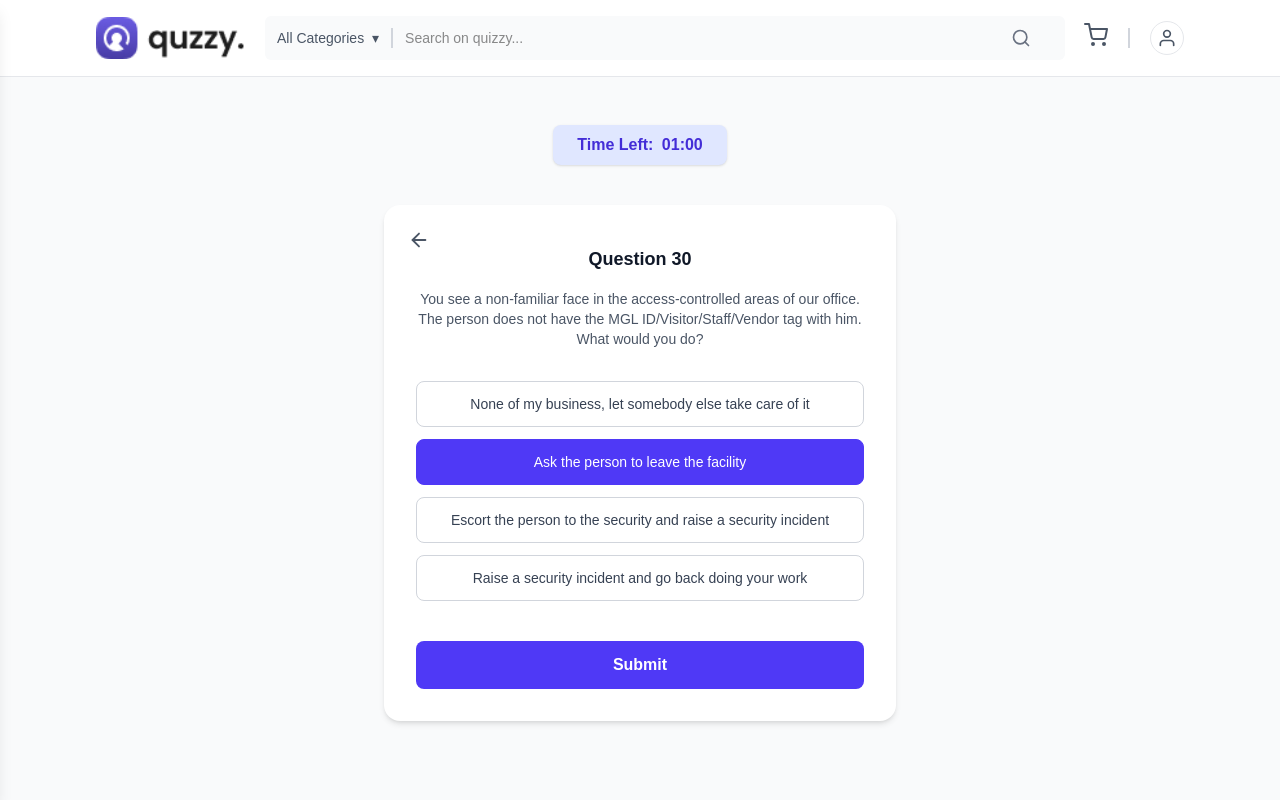
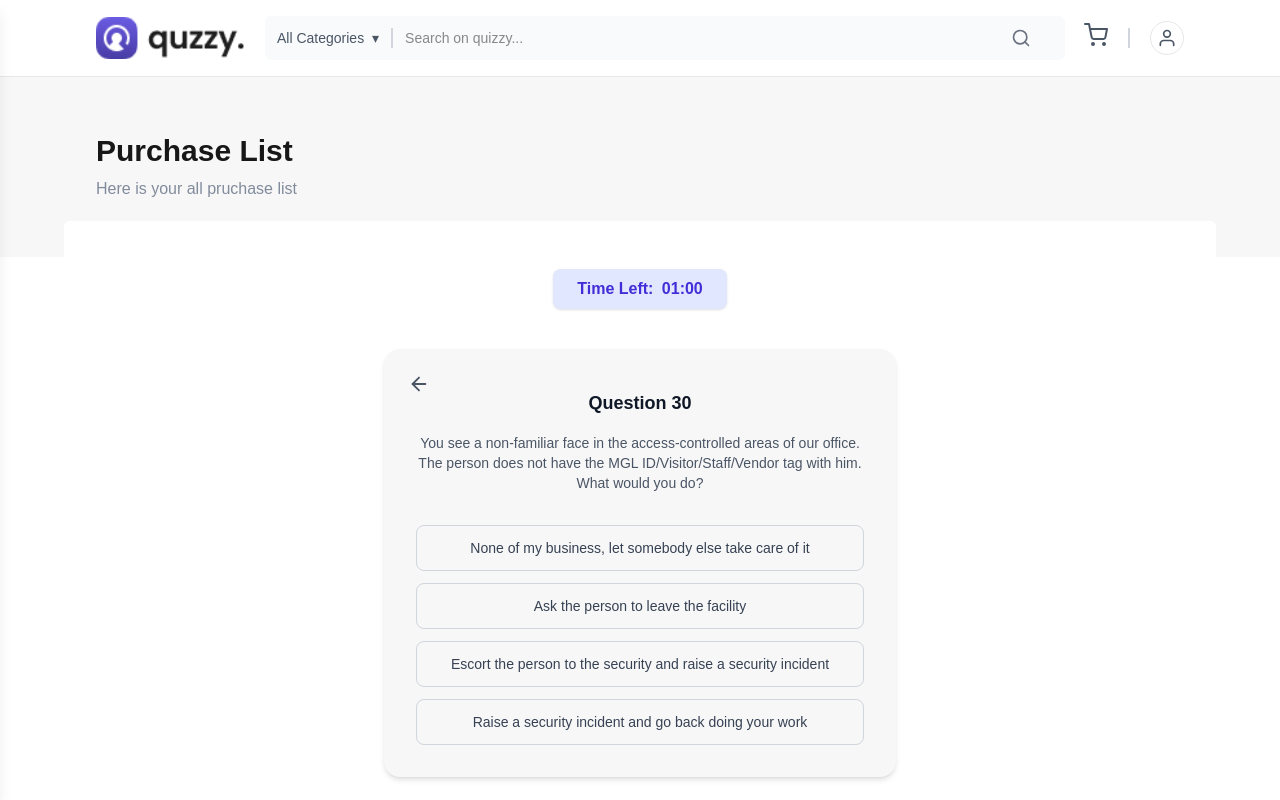
Before and after one commit to LabsTechno-128/thinkhive-frontend, a Next.js app: page /question-ans in a window 1280 px wide. Shown: the top 800 px of the page. Built offline with nearby package versions, Linux system fonts and the light colour scheme.

Commit message:
question ans page

```diff
--- a/src/app/question-ans/page.jsx
+++ /dev/null
@@ -1,80 +0,0 @@
-"use client";
-
-import { useEffect, useState } from "react";
-import { FiArrowLeft } from "react-icons/fi";
-
-export default function QuizQuestion() {
-  const [timeLeft, setTimeLeft] = useState(65); // seconds
-  const [selected, setSelected] = useState<number | null>(1);
-
-  useEffect(() => {
-    const timer = setInterval(() => {
-      setTimeLeft((prev) => (prev > 0 ? prev - 1 : 0));
-    }, 1000);
-
-    return () => clearInterval(timer);
-  }, []);
-
-  const formatTime = (seconds: number) => {
-    const m = Math.floor(seconds / 60);
-    const s = seconds % 60;
-    return `${String(m).padStart(2, "0")}:${String(s).padStart(2, "0")}`;
-  };
-
-  const answers = [
-    "None of my business, let somebody else take care of it",
-    "Ask the person to leave the facility",
-    "Escort the person to the security and raise a security incident",
-    "Raise a security incident and go back doing your work",
-  ];
-
-  return (
-    <div className="flex flex-col items-center min-h-screen bg-gray-50 py-12 px-4">
-      {/* Timer */}
-      <div className="bg-indigo-100 text-indigo-700 font-semibold px-6 py-2 rounded-lg mb-10 shadow-sm">
-        Time Left: <span className="ml-1">{formatTime(timeLeft)}</span>
-      </div>
-
-      {/* Quiz Box */}
-      <div className="bg-white rounded-2xl shadow-md w-full max-w-lg p-8 relative">
-        {/* Back Button */}
-        <button className="absolute top-6 left-6 text-gray-600 hover:text-indigo-600">
-          <FiArrowLeft size={22} />
-        </button>
-
-        {/* Question */}
-        <h2 className="text-center text-lg font-semibold text-gray-900 mb-4 mt-2">
-          Question 30
-        </h2>
-
-        <p className="text-gray-600 text-sm text-center mb-8">
-          You see a non-familiar face in the access-controlled areas of our
-          office. The person does not have the MGL ID/Visitor/Staff/Vendor tag
-          with him. What would you do?
-        </p>
-
-        {/* Answer Options */}
-        <div className="flex flex-col gap-3">
-          {answers.map((ans, i) => (
-            <button
-              key={i}
-              onClick={() => setSelected(i)}
-              className={`w-full border rounded-lg py-3 px-4 text-sm transition-all duration-200 ${
-                selected === i
-                  ? "bg-indigo-600 text-white border-indigo-600"
-                  : "border-gray-300 text-gray-700 hover:border-indigo-400"
-              }`}
-            >
-              {ans}
-            </button>
-          ))}
-        </div>
-
-        {/* Submit Button */}
-        <button className="mt-10 w-full bg-indigo-600 hover:bg-indigo-700 text-white font-semibold py-3 rounded-lg transition-all duration-200">
-          Submit
-        </button>
-      </div>
-    </div>
-  );
-}
--- /dev/null
+++ b/src/app/question-ans/page.tsx
@@ -0,0 +1,104 @@
+'use client';
+
+import { useEffect, useState } from 'react';
+import { FiArrowLeft } from 'react-icons/fi';
+
+export default function QuizQuestion() {
+  const [timeLeft, setTimeLeft] = useState<number>(65); // ✅ explicitly typed number
+  const [selected, setSelected] = useState<number | null>(null); // ✅ start as null
+
+  // Countdown Timer
+  useEffect(() => {
+    const timer = setInterval(() => {
+      setTimeLeft((prev) => (prev > 0 ? prev - 1 : 0));
+    }, 1000);
+
+    return () => clearInterval(timer);
+  }, []);
+
+  // Format time as MM:SS
+  const formatTime = (seconds: number): string => {
+    const m = Math.floor(seconds / 60);
+    const s = seconds % 60;
+    return `${String(m).padStart(2, '0')}:${String(s).padStart(2, '0')}`;
+  };
+
+  // Answer options
+  const answers: string[] = [
+    'None of my business, let somebody else take care of it',
+    'Ask the person to leave the facility',
+    'Escort the person to the security and raise a security incident',
+    'Raise a security incident and go back doing your work'
+  ];
+
+  return (
+    <>
+      <div className="flex gap-4 justify-between bg-[#F7F7F7] py-14 px-4 lg:px-24 max-w-[1440px] mx-auto ">
+        <div>
+          <h1 className="text-3xl font-bold">Purchase List</h1>
+          <p className="text-normal pt-2">Here is your all pruchase list</p>
+        </div>
+      </div>
+
+      <div className="flex flex-col items-center min-h-screen  py-12 px-4 max-w-6xl -mt-9 bg-white mx-auto rounded-md">
+        {/* Timer */}
+        <div className="bg-indigo-100 text-indigo-700 font-semibold px-6 py-2 rounded-lg mb-10 shadow-sm">
+          Time Left: <span className="ml-1">{formatTime(timeLeft)}</span>
+        </div>
+
+        {/* Quiz Box */}
+        <div className="bg-[#F7F7F7] rounded-2xl shadow-md w-full max-w-lg p-8 relative">
+          {/* Back Button */}
+          <button
+            type="button"
+            className="absolute top-6 left-6 text-gray-600 hover:text-indigo-600"
+            onClick={() => window.history.back()} // ✅ optional: go back
+          >
+            <FiArrowLeft size={22} />
+          </button>
+
+          {/* Question */}
+          <h2 className="text-center text-lg font-semibold text-gray-900 mb-4 mt-2">
+            Question 30
+          </h2>
+
+          <p className="text-gray-600 text-sm text-center mb-8">
+            You see a non-familiar face in the access-controlled areas of our
+            office. The person does not have the MGL ID/Visitor/Staff/Vendor tag
+            with him. What would you do?
+          </p>
+
+          {/* Answer Options */}
+          <div className="flex flex-col gap-3">
+            {answers.map((ans, i) => (
+              <button
+                key={i}
+                type="button"
+                onClick={() => setSelected(i)}
+                className={`w-full border rounded-lg py-3 px-4 text-sm transition-all duration-200 ${
+                  selected === i
+                    ? 'bg-indigo-600 text-white border-indigo-600'
+                    : 'border-gray-300 text-gray-700 hover:border-indigo-400'
+                }`}
+              >
+                {ans}
+              </button>
+            ))}
+          </div>
+        </div>
+        {/* Submit Button */}
+        <button
+          type="button"
+          className="mt-10 w-80 bg-indigo-600 hover:bg-indigo-700 text-white font-semibold py-3 rounded-lg transition-all duration-200"
+          onClick={() =>
+            alert(
+              `You selected option ${selected !== null ? selected + 1 : 'none'}`
+            )
+          }
+        >
+          Submit
+        </button>
+      </div>
+    </>
+  );
+}
--- a/src/app/start-quiz/page.tsx
+++ b/src/app/start-quiz/page.tsx
@@ -1,3 +1,4 @@
+import Link from 'next/link';
 import React from 'react';
 import { FaBrain } from 'react-icons/fa';
 
@@ -27,9 +28,11 @@ const StartQuiz = () => {
           <p className="text-gray-500 text-sm mb-10">
             Get Ready! The Quiz Kicks Off on 17 November 2025 at 10:00 PM
           </p>
-          <button className="px-4 py-2 w-80 text-sm rounded-md bg-gradient-to-r from-[#473BA4] to-[#6A5BE2] text-white font-medium hover:opacity-90">
-           Start Quiz
-          </button>
+          <Link href="/question-ans">
+            <button className="px-4 py-2 w-80 text-sm rounded-md bg-gradient-to-r from-[#473BA4] to-[#6A5BE2] text-white font-medium hover:opacity-90 transition-all">
+              Start Quiz
+            </button>
+          </Link>
         </div>
       </div>
     </div>
```
